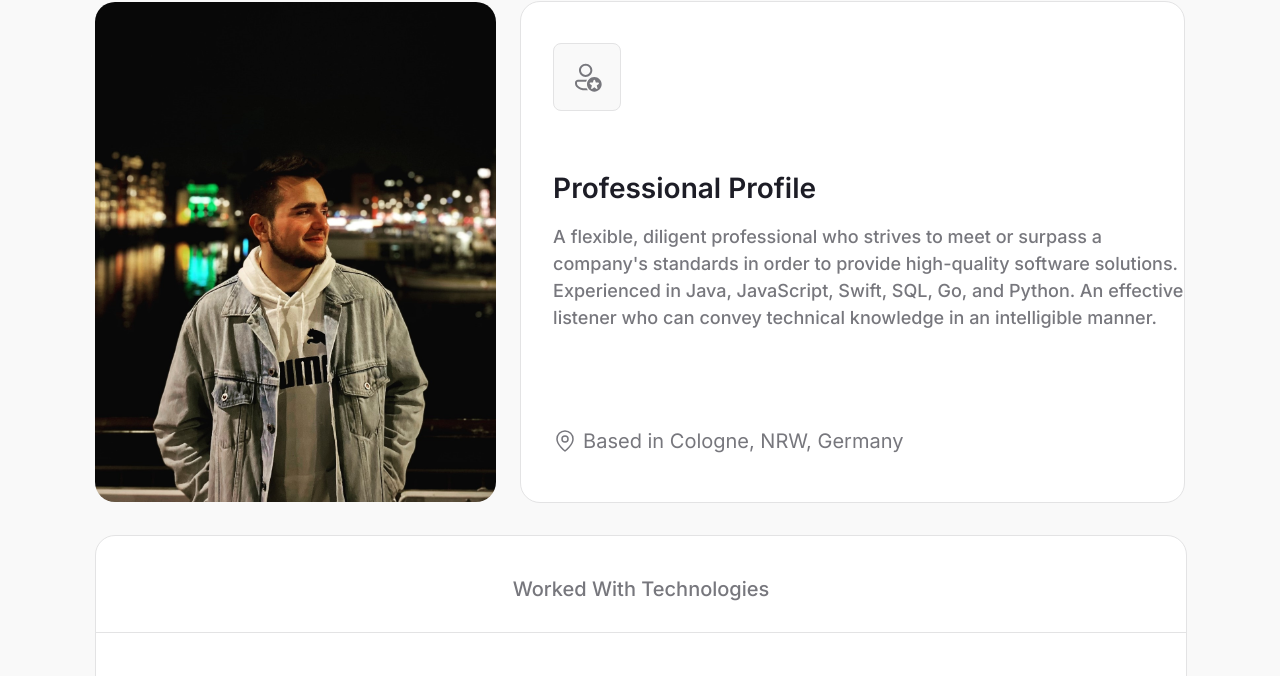
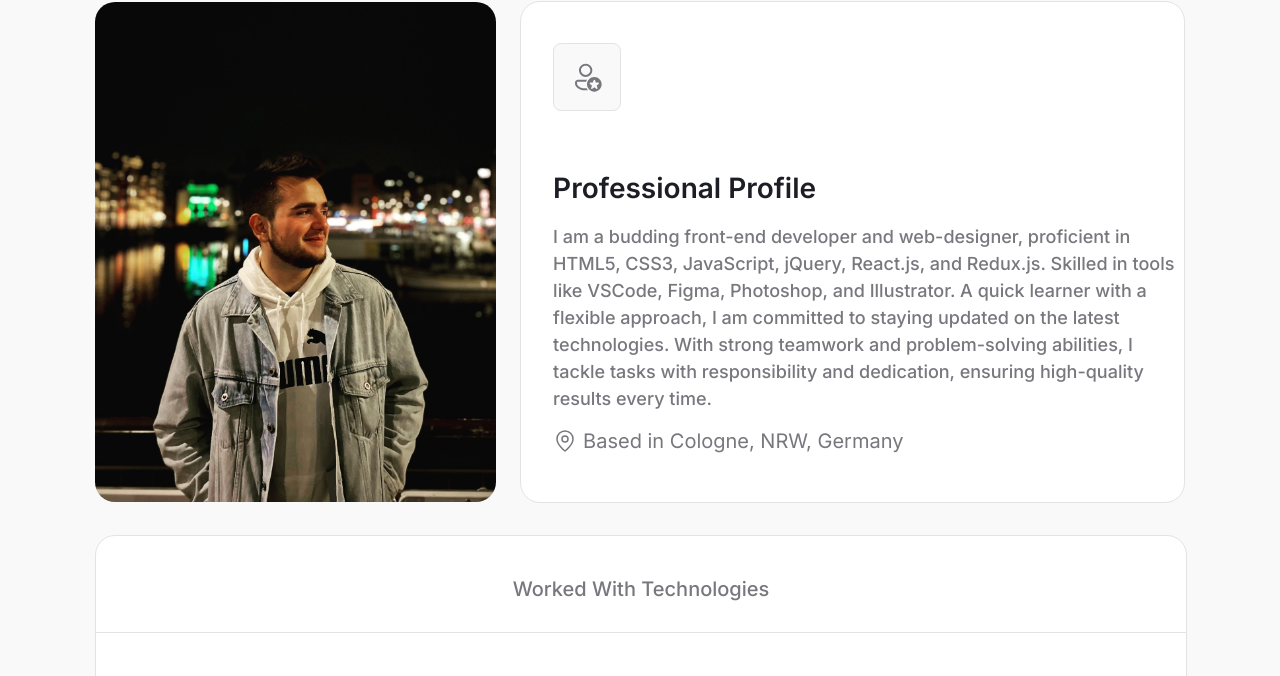
Before and after one commit to vKarich2/web-cv, a plain HTML site: page index.html in a window 1280 px wide. Shown: the part 701-1377 px from the top of the page. Drawn offline with Linux system fonts and the light colour scheme.

Commit message:
feat: add project files

```diff
--- a/index.html
+++ b/index.html
@@ -60,10 +60,7 @@
 							<img src="./img/svg/profile.svg" alt="profile">
 						</div>
 						<h3 class="profile__content__block__inner__title">Professional Profile</h3>
-						<p class="profile__content__block__inner__text">A flexible, diligent professional who strives to meet or surpass a company's
-standards in order to provide high-quality software solutions. Experienced in Java,
-JavaScript, Swift, SQL, Go, and Python. An effective listener who can convey
-technical knowledge in an intelligible manner.</p>
+						<p class="profile__content__block__inner__text">I am a budding front-end developer and web-designer, proficient in HTML5, CSS3, JavaScript, jQuery, React.js, and Redux.js. Skilled in tools like VSCode, Figma, Photoshop, and Illustrator. A quick learner with a flexible approach, I am committed to staying updated on the latest technologies. With strong teamwork and problem-solving abilities, I tackle tasks with responsibility and dedication, ensuring high-quality results every time.</p>
 						<div class="profile__content__block__inner__location">
 							<img src="./img/svg/map-pin.svg" alt="" class="profile__content__block__inner__location__img">
 							<p class="profile__content__block__inner__location__text">Based in Cologne, NRW, Germany</p>
```
